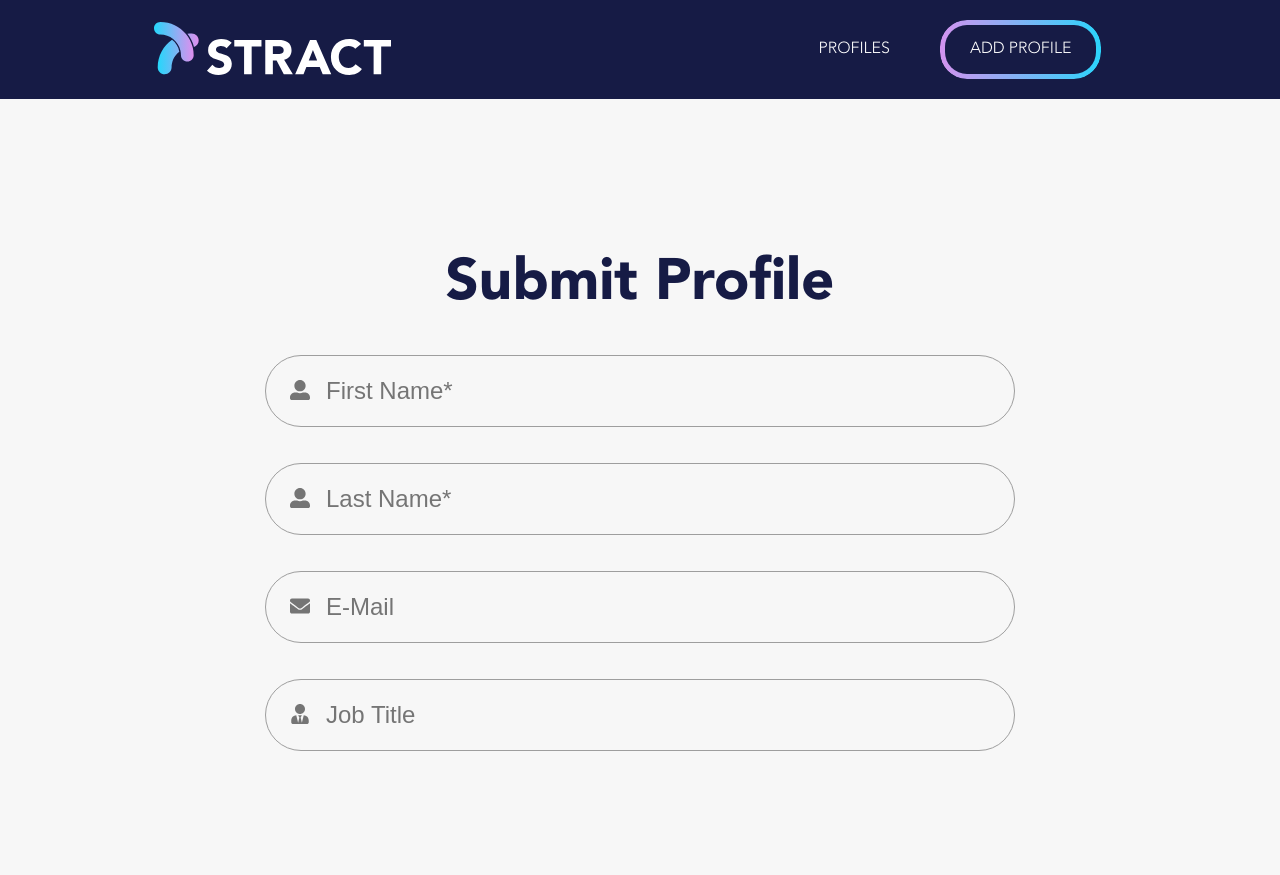
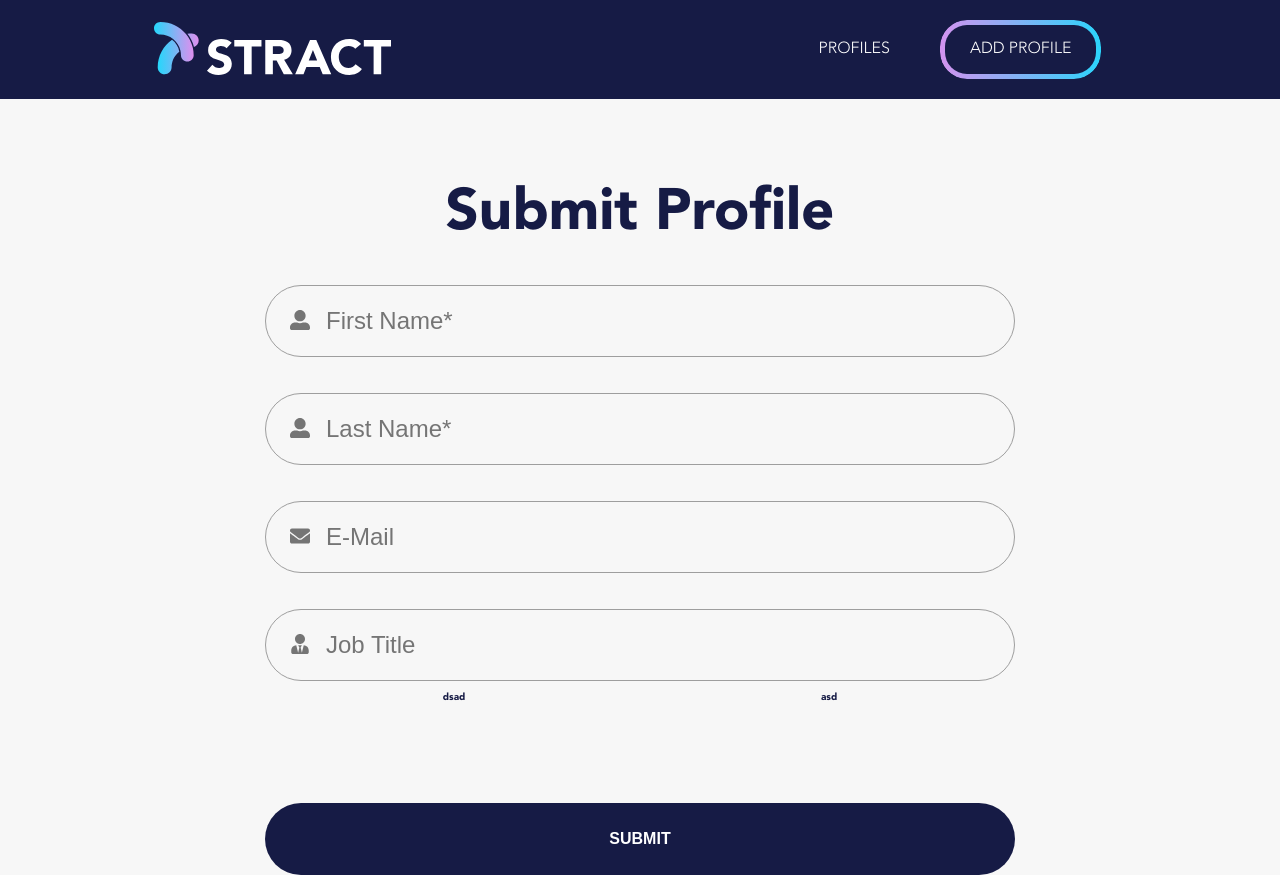
Before and after one commit to Yasser-Shehab/lirten-frontend-task, a React (Create React App) app: page /add in a window 1280 px wide. Before the commit the page ends 800 px from the top, so only its background shows below. Built offline with nearby package versions, Linux system fonts and the light colour scheme.

Commit message:
FormValidation

```diff
--- a/package.json
+++ b/package.json
@@ -17,7 +17,8 @@
     "react-router-dom": "^6.3.0",
     "react-scripts": "5.0.1",
     "react-toastify": "^9.0.1",
-    "web-vitals": "^2.1.4"
+    "web-vitals": "^2.1.4",
+    "yup": "^0.32.11"
   },
   "scripts": {
     "start": "react-scripts start",
--- a/src/components/Button/Button.jsx
+++ b/src/components/Button/Button.jsx
@@ -1,7 +1,19 @@
 import "./Button.scss";
 
-function Button() {
-  return <h1>Working</h1>;
+const BUTTON_TYPE_CLASSES = {
+  delete: "button--delete",
+  submit: "button--submit",
+};
+
+function Button({ type, valid }) {
+  return (
+    <button
+      type={type}
+      className={`button ${BUTTON_TYPE_CLASSES[type]} ${!valid && "btn--disabled"}`}
+    >
+      SUBMIT
+    </button>
+  );
 }
 
 export default Button;
--- a/src/components/Button/Button.scss
+++ b/src/components/Button/Button.scss
@@ -0,0 +1,36 @@
+$secondary: #db4437;
+
+.button {
+  width: 100%;
+  border-radius: 53px;
+  height: 72px;
+  margin-top: 10rem;
+  border: none;
+  cursor: pointer;
+  font-size: 1.6rem;
+  font-weight: 600;
+}
+
+.button--submit {
+  background-color: var(--primary-color);
+  color: #fff;
+  transition: all 0.3s ease-in-out;
+  &:hover {
+    background-color: darken($color: #161b45, $amount: 3);
+  }
+}
+
+.button--delete {
+  border: 2px solid $secondary;
+  background-color: transparent;
+  color: $secondary;
+  transition: all 0.3s ease-in-out;
+  &:hover {
+    background-color: #fff;
+  }
+}
+
+.btn--disabled {
+  pointer-events: none;
+  background-color: rgb(143, 143, 143);
+}
--- a/src/components/CreateForm/CreateForm.jsx
+++ b/src/components/CreateForm/CreateForm.jsx
@@ -2,8 +2,21 @@ import "./CreateForm.scss";
 import { Formik, Form } from "formik";
 import Input from "../Input/Input";
 import { FaEnvelope, FaUserAlt, FaUserTie } from "react-icons/fa";
+import Button from "../Button/Button";
+import * as Yup from "yup";
+import Dropdown from "../Dropdown/Dropdown";
 
 function CreateForm() {
+  const validate = Yup.object({
+    firstname: Yup.string()
+      .max(15, "Cant be more than 15 Characters")
+      .required("This field is Required"),
+    lastname: Yup.string()
+      .max(20, "Cant be more than 20 Characters")
+      .required("This field is Required"),
+    email: Yup.string().email("Email is Invalid"),
+    jobTitle: Yup.string().max(20, "Cant be more than 20 Characters"),
+  });
   return (
     <Formik
       initialValues={{
@@ -14,11 +27,15 @@ function CreateForm() {
         country: "",
         state: "",
       }}
+      validationSchema={validate}
+      onSubmit={(values) => {
+        console.log(values);
+      }}
     >
       {(formik) => (
         <div className="form-container">
           <div className="form-title">
-            {console.log(formik)}
+            {console.log(formik.values)}
             <h1>Submit Profile</h1>
 
             <Form>
@@ -34,6 +51,8 @@ function CreateForm() {
               <Input placeholder="Job Title" name="jobTitle" type="text">
                 <FaUserTie />
               </Input>
+              <Dropdown />
+              <Button type="submit" valid={formik.isValid} />
             </Form>
           </div>
         </div>
--- a/src/components/CreateForm/CreateForm.scss
+++ b/src/components/CreateForm/CreateForm.scss
@@ -1,7 +1,7 @@
 .form-container {
   max-width: 750px;
   margin: 0 auto;
-  margin-top: 15rem;
+  margin-top: 8rem;
 }
 
 .form-title {
@@ -12,7 +12,16 @@
 .form-group {
   position: relative;
   margin-top: 3.6rem;
-  input {
+
+  span {
+    position: absolute;
+    font-size: 20px;
+    top: 25px;
+    left: 25px;
+    color: #757575;
+  }
+}
+.form-input {
   border-radius: 50px;
   border: 1px solid #9e9e9e;
   background-color: transparent;
@@ -25,11 +34,15 @@
     font-size: 2.4rem;
   }
 }
-  span {
-    position: absolute;
-    font-size: 20px;
-    top: 25px;
-    left: 25px;
-    color: #757575;
+
+.error__msg {
+  color: red;
+  font-size: 1.5rem;
+  text-align: left;
+  margin-top: 1rem;
+  padding-left: 1.5rem;
 }
+
+.is-invalid {
+  border: 2px solid #de1b1b;
 }
--- a/src/components/Dropdown/Dropdown.jsx
+++ b/src/components/Dropdown/Dropdown.jsx
@@ -1,7 +1,12 @@
-import React from "react";
+import "./Dropdown.scss";
 
 function Dropdown() {
-  return <div>Dropdown</div>;
+  return (
+    <div className="drop-container">
+      <div className="select-input">dsad</div>
+      <div className="select-input">asd</div>
+    </div>
+  );
 }
 
 export default Dropdown;
--- a/src/components/Dropdown/Dropdown.scss
+++ b/src/components/Dropdown/Dropdown.scss
@@ -0,0 +1,4 @@
+.drop-container {
+  display: flex;
+  justify-content: space-around;
+}
--- a/src/components/Input/Input.jsx
+++ b/src/components/Input/Input.jsx
@@ -1,13 +1,20 @@
 import "./Input.scss";
-import { useField } from "formik";
+import { ErrorMessage, useField } from "formik";
+import { $CombinedState } from "@reduxjs/toolkit";
 
 function Input({ children, ...props }) {
   const [field, meta] = useField(props);
-  console.log(field, meta);
   return (
     <div className="form-group">
-      <input {...props} />
+      <input
+        {...props}
+        {...field}
+        className={`form-input ${meta.touched && meta.error && "is-invalid"}`}
+      />
       <span>{children}</span>
+      <div className="error__msg">
+        <ErrorMessage name={field.name} />
+      </div>
     </div>
   );
 }
```
Also changed, not shown: 1 other file (tests, documents, lock files or other folders). Lines whose indentation alone changed are shown as unchanged.
